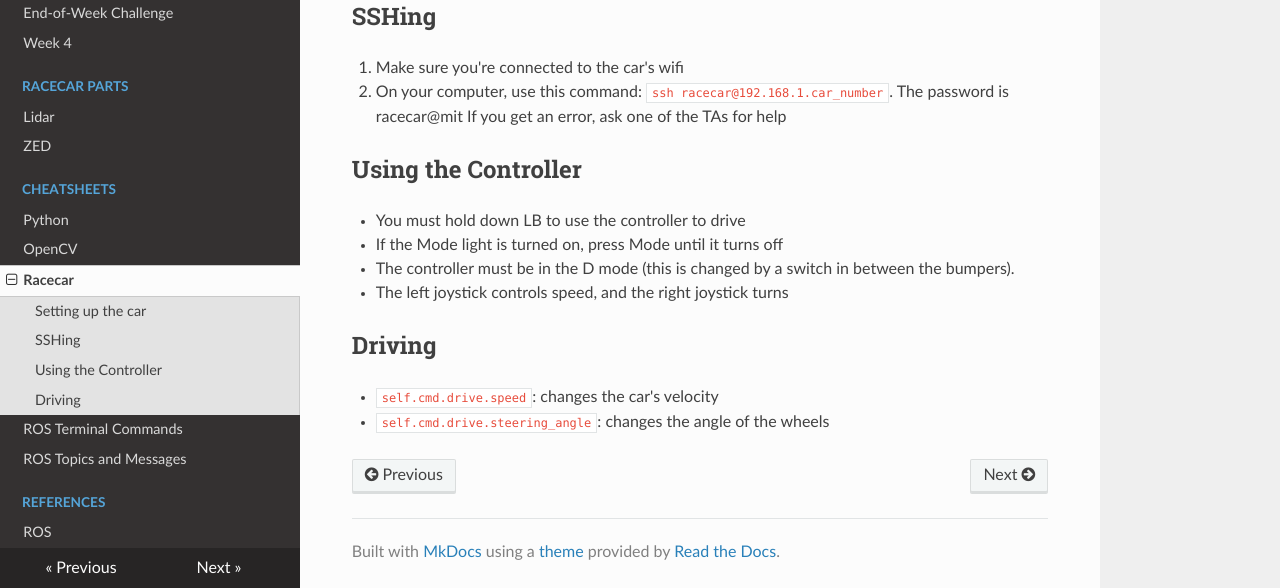
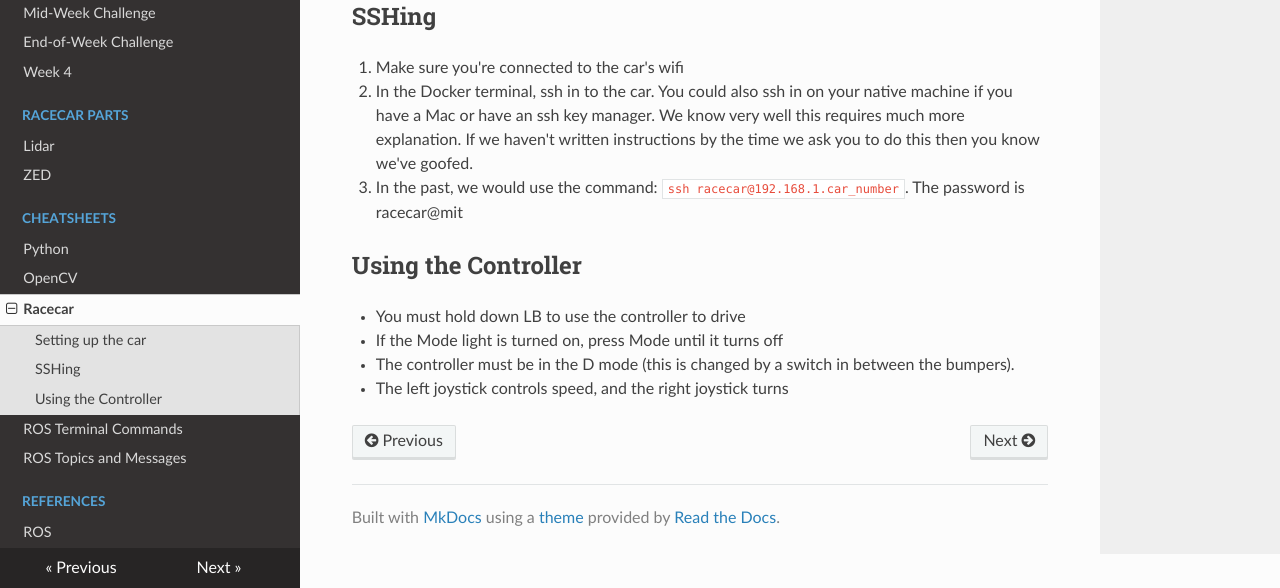
Before and after one commit to ChrisLindland/racecar-website, an MkDocs documentation site: the page built from docs/cheatsheets/racecar.md, in a window 1280 px wide and 900 px high, scrolled down 1488 px, cut to the strip 312-900 px from the top of the window. Built offline with MkDocs 1.6.1, drawn with Linux system fonts in a browser that asks for light colours; nearby versions of some CDN libraries.

Commit message:
Update racecar.md

```diff
--- a/docs/cheatsheets/racecar.md
+++ b/docs/cheatsheets/racecar.md
@@ -20,15 +20,12 @@
 
 ## SSHing
 1. Make sure you're connected to the car's wifi
-2. On your computer, use this command: `ssh racecar@192.168.1.car_number`. The password is racecar@mit
-If you get an error, ask one of the TAs for help
+2. In the Docker terminal, ssh in to the car. You could also ssh in on your native machine if you have a Mac or have an ssh key manager.
+ We know very well this requires much more explanation. If we haven't written instructions by the time we ask you to do this then you know we've goofed.
+3. In the past, we would use the command: `ssh racecar@192.168.1.car_number`. The password is racecar@mit
 
 ## Using the Controller
 * You must hold down LB to use the controller to drive
 * If the Mode light is turned on, press Mode until it turns off
 * The controller must be in the D mode (this is changed by a switch in between the bumpers).
 * The left joystick controls speed, and the right joystick turns
-
-## Driving
-* `self.cmd.drive.speed`: changes the car's velocity
-* `self.cmd.drive.steering_angle`: changes the angle of the wheels
```
